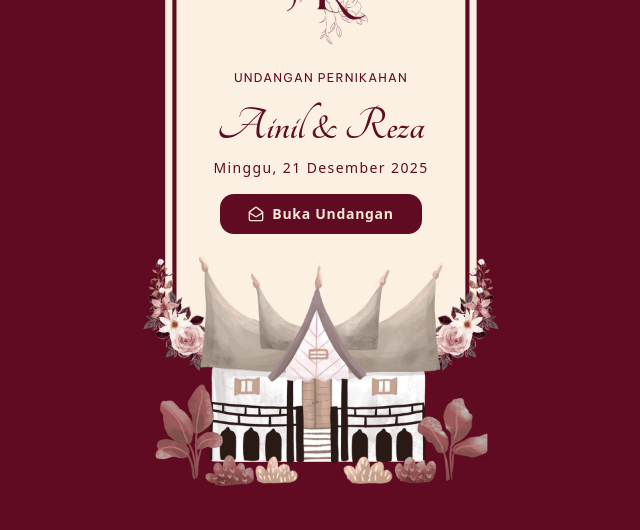
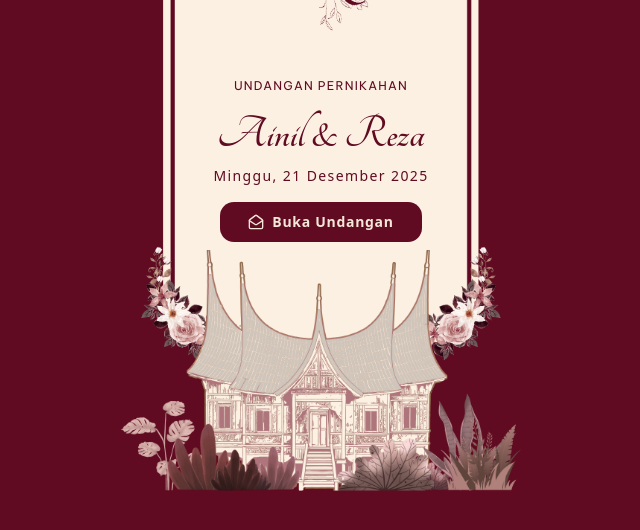
Before and after one commit to ahmdzikri/wedding-invitation, a Next.js app: page / in a window 1280 px wide. Shown: the part 224-754 px from the top of the page, without its empty margins (319-959 px from the left). Built offline with nearby package versions, Linux system fonts and the light colour scheme; a web font is replaced by a local one.

Commit message:
update instro section

```diff
--- a/src/components/SmoothScroll.tsx
+++ b/src/components/SmoothScroll.tsx
@@ -15,10 +15,6 @@ function SmoothScroll({ children }: Props) {
     const locomotiveScroll = new LocomotiveScroll({
       el: ref.current as HTMLElement,
       smooth: true,
-      multiplier: 0.4, // Slow scroll speed
-      lerp: 0.03, // Smooth interpolation
-      direction: "vertical",
-      gestureDirection: "vertical",
       smartphone: {
         smooth: true,
       },
--- a/src/modules/ClosingSection.tsx
+++ b/src/modules/ClosingSection.tsx
@@ -1,5 +1,4 @@
 "use client";
-import { motion } from "motion/react";
 import Image from "next/image";
 import config from "~/config/config";
 
@@ -13,12 +12,7 @@ export default function ClosingSection() {
     >
       <div className="fixed bottom-0 h-dvh w-full">
         <div className="relative z-10 p-4">
-          <motion.div
-            initial={{ scale: 0.8, opacity: 0 }}
-            whileInView={{ scale: 1, opacity: 1 }}
-            transition={{ duration: 0.8 }}
-            className="mb-6"
-          >
+          <div className="mb-6">
             <div className="w-16 h-16 mx-auto mb-4 relative drop-shadow-lg">
               <Image
                 src="/placeholder.svg?height=64&width=64"
@@ -28,14 +22,9 @@ export default function ClosingSection() {
                 className="object-contain"
               />
             </div>
-          </motion.div>
+          </div>
 
-          <motion.div
-            initial={{ y: 20, opacity: 0 }}
-            whileInView={{ y: 0, opacity: 1 }}
-            transition={{ delay: 0.2, duration: 0.8 }}
-            className="mb-8 max-w-md mx-auto bg-white/30 backdrop-blur-sm rounded-2xl p-8 shadow-xl border-8 border-white/50"
-          >
+          <div className="mb-8 max-w-md mx-auto bg-white/30 backdrop-blur-sm rounded-2xl p-8 shadow-xl border-8 border-white/50">
             <h2 className="text-2xl font-serif text-[#6B5744] mb-4 drop-shadow">
               Terima Kasih
             </h2>
@@ -56,11 +45,11 @@ export default function ClosingSection() {
                 (QS. Adz-Dzariyat: 49)
               </p>
             </div>
-          </motion.div>
+          </div>
         </div>
 
         {/* Bottom Decorative Fade */}
-        <motion.div className="absolute bottom-0 left-0 right-0 h-40 bg-gradient-to-t from-[#8E7151]/20 via-[#C4A77D]/10 to-transparent pointer-events-none" />
+        <div className="absolute bottom-0 left-0 right-0 h-40 bg-gradient-to-t from-[#8E7151]/20 via-[#C4A77D]/10 to-transparent pointer-events-none" />
       </div>
     </footer>
   );
--- a/src/modules/IntroSection.tsx
+++ b/src/modules/IntroSection.tsx
@@ -26,98 +26,50 @@ export default function IntroSection({
   return (
     <div className="h-dvh w-full mx-auto bg-primary flex flex-col items-center justify-center relative overflow-hidden">
       <div className="absolute inset-0 pointer-events-none z-0 mask-b-from-30% mask-b-to-90%">
-        <Smoke density={20} opacity={0.7} enableRotation={false} enableWind={false} enableTurbulence={false} color="#ffffff"/>
+        <Smoke
+          density={20}
+          opacity={0.7}
+          enableRotation={false}
+          enableWind={false}
+          enableTurbulence={false}
+          color="#ffffff"
+        />
       </div>
       {/* Background pattern */}
       <motion.div
-        initial={{ opacity: 0, scale: 0 }}
+        initial={{ opacity: 0, scale: 0.5 }}
         animate={{ opacity: 1, scale: 1 }}
         transition={{
-          duration: 0.8,
-          scale: { type: "spring", visualDuration: 0.8 },
+          duration: 3,
+          delay: 0.2,
+          ease: [0, 0.71, 0.2, 1.01],
         }}
-        className="absolute inset-0 bg-[url('/bg.webp')] bg-[length:360px_auto] bg-center bg-no-repeat"
+        className="absolute inset-0 -mt-20 bg-[url('/background.webp')] bg-[length:360px_auto] bg-center bg-no-repeat"
       />
-
-      {/* Backdrop image in the middle */}
-      {/* <div className="absolute inset-0 flex items-start justify-center py-6 px-6 pointer-events-none">
-        <div className="w-[clamp(360px,90vw,900px)] max-h-[calc(100vh-3rem)] aspect-[835/1712]">
-          <img
-            src="/backdrop.svg"
-            alt="Backdrop ornament"
-            width={835}
-            height={1712}
-            loading="eager"
-            className="w-full h-full object-contain"
-          />
-        </div>
-      </div> */}
-
-      {/* Decorative elements */}
-      {/* <div className="absolute inset-0 pointer-events-none overflow-hidden">
-        <div className="absolute top-0 -left-1 rotate-90">
-          <Image
-            src="/ornamen-1.webp"
-            alt="Ornament 1"
-            width={220}
-            height={220}
-            className="object-contain pointer-events-none"
-            priority
-          />
-        </div>
-        <div className="absolute -top-1 -left-1.5 rotate-270" aria-hidden>
-          <Image
-            src="/flower.webp"
-            alt="Flower ornament"
-            width={220}
-            height={220}
-            className="object-contain pointer-events-none"
-            priority
-          />
-        </div>
-        <div className="absolute bottom-0 right-0 rotate-180">
-          <Image
-            src="/flower-ornamen.png"
-            alt="Flower ornament"
-            width={220}
-            height={220}
-            className="object-contain pointer-events-none"
-            priority
-          />
-        </div>
-      </div> */}
+      <motion.div
+        initial={{ y: 600 }}
+        animate={{ y: 0 }}
+        transition={{
+          duration: 1,
+          delay: 2,
+          ease: [0, 0.71, 0.2, 1.01],
+        }}
+        className="absolute left-0 right-0 h-[250px] bg-[url('/rumah-gadang.png')] bg-[length:400px_auto] bg-center bg-bottom bg-no-repeat"
+        style={{ top: 'calc(50vh + 70px)' }}
+      />
 
       <motion.div
         initial={{ opacity: 0 }}
         animate={{ opacity: 1 }}
-        transition={{ duration: 1 }}
+        transition={{ duration: 1 ,delay: 1.5}}
         className="relative z-10 flex flex-col justify-center gap-4 items-center text-center px-6 max-w-md"
       >
-        {/* <motion.div
-          initial={{ scale: 0.8, opacity: 0 }}
-          animate={{ scale: 1, opacity: 1 }}
-          transition={{ delay: 0.3, duration: 0.8 }}
-          className="relative flex items-center justify-center font-hello-paris mt-[-10rem] text-center"
-        >
-          <div className="absolute inset-0 flex items-center justify-center pointer-events-none">
-            <img
-              src="/flower-outline.png"
-              alt=""
-              className="object-contain w-[280px] h-[287.9px]"
-            />
-          </div>
-          <h2 className="relative z-10 text-8xl text-foreground -translate-y-4">
-            {config.couple.brideName.charAt(0).toUpperCase()}
-          </h2>
-          <h2 className="relative z-10 text-8xl text-foreground">
-            {config.couple.groomName.charAt(0).toUpperCase()}
-          </h2>
-        </motion.div> */}
+
         <motion.div
           initial={{ y: 20, opacity: 0 }}
           animate={{ y: 0, opacity: 1 }}
           transition={{ delay: 0.6, duration: 0.8 }}
-          className="-mt-12"
+          className="-mt-8"
         >
           <p className="text-primary font-be-vietnam-pro text-xs tracking-widest uppercase mb-4">
             Undangan Pernikahan
```
Also changed, not shown: public/background.webp (added), public/rumah-gadang.png (added).
